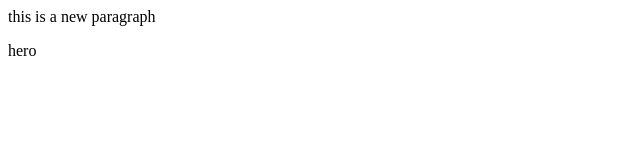
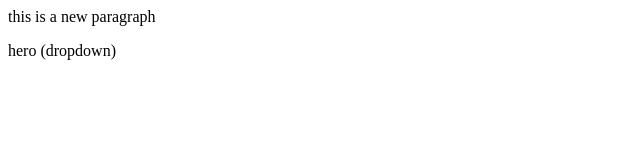
Before and after one commit to sourceravi77/localrepo, a plain HTML site: page index.html in a window 1280 px wide. Shown: the full height of the page, 0-640 px from the left. Drawn offline with Linux system fonts and the light colour scheme.

Commit message:
Add dropdown

```diff
--- a/index.html
+++ b/index.html
@@ -1,2 +1,2 @@
 <p>this is a new paragraph</p>
-<p>hero</p>
+<p>hero (dropdown)</p>
```
